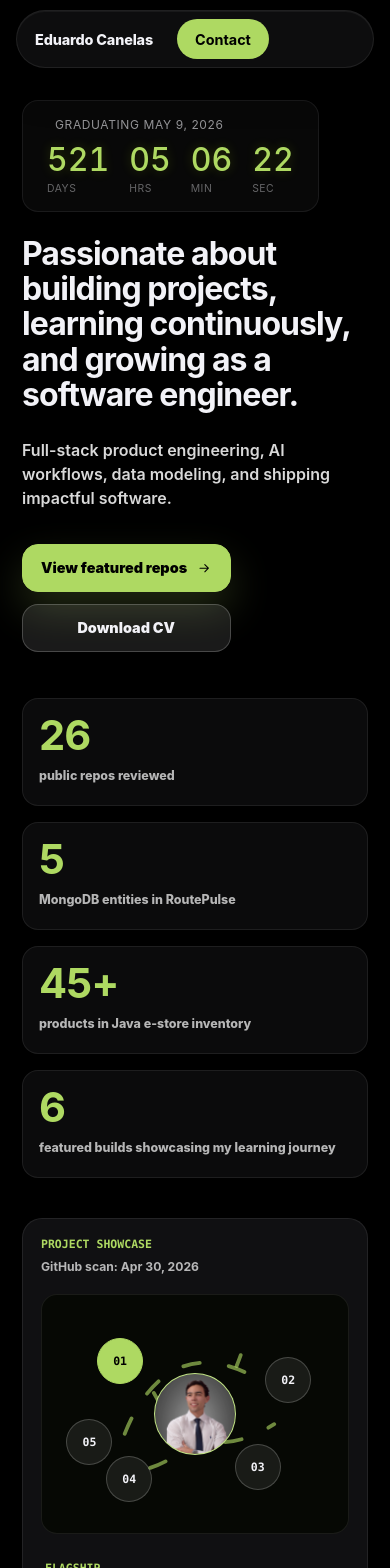
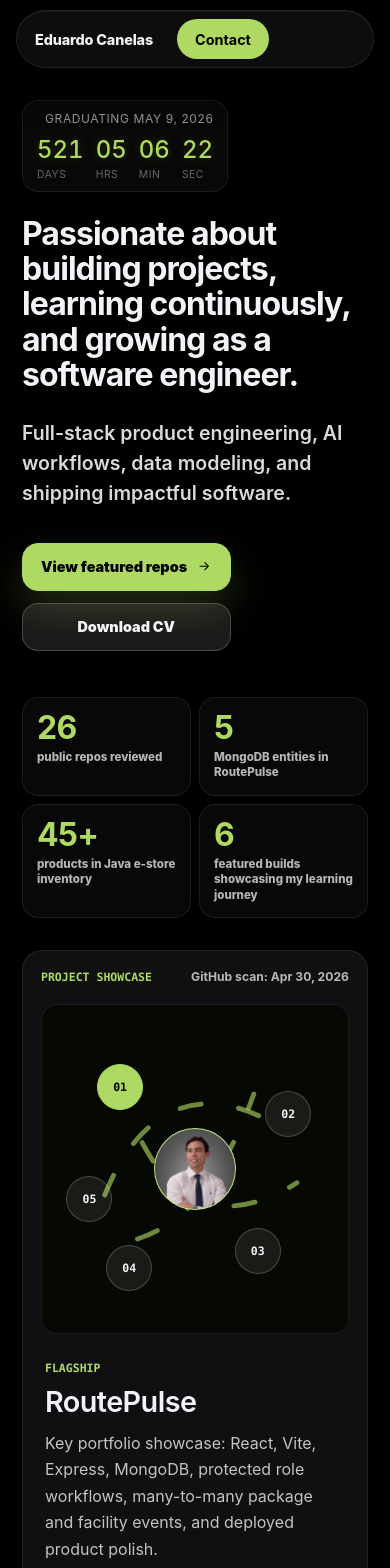
Before and after one commit to eduardo-canelas/portfolio-app, a React (Create React App) app: page / in a window 390 px wide. Shown: the top 1568 px of the page. Built offline with nearby package versions, Linux system fonts and the light colour scheme.

Commit message:
Mobile UI

```diff
--- a/src/App.css
+++ b/src/App.css
@@ -12,6 +12,9 @@
   --accent-ink: #000000;
   --radius: 16px;
   --shadow: 0 20px 40px rgba(0, 0, 0, 0.4);
+  --glass-bg: rgba(255, 255, 255, 0.03);
+  --glass-border: rgba(255, 255, 255, 0.08);
+  --glass-blur: blur(24px) saturate(180%);
 }
 
 * {
@@ -259,12 +262,12 @@ svg {
   display: inline-flex;
   flex-direction: column;
   gap: 12px;
-  background: rgba(242, 242, 247, 0.03);
-  border: 1px solid rgba(242, 242, 247, 0.08);
-  padding: 16px 24px;
+  background: var(--glass-bg);
+  border: 1px solid var(--glass-border);
+  padding: 14px 20px;
   border-radius: 16px;
-  backdrop-filter: blur(16px);
-  -webkit-backdrop-filter: blur(16px);
+  backdrop-filter: var(--glass-blur);
+  -webkit-backdrop-filter: var(--glass-blur);
   margin-bottom: 24px;
   transition: transform 0.3s cubic-bezier(0.16, 1, 0.3, 1), border-color 0.3s ease, box-shadow 0.3s ease;
   cursor: default;
@@ -413,14 +416,14 @@ svg {
 }
 
 .proof-grid div {
-  min-height: 108px;
-  padding: 16px;
+  min-height: auto;
+  padding: 14px;
   min-width: 0;
-  border: 0.5px solid var(--line-dark);
+  border: 1px solid var(--glass-border);
   border-radius: var(--radius);
-  background: rgba(28, 28, 30, 0.4);
-  -webkit-backdrop-filter: blur(12px) saturate(180%);
-  backdrop-filter: blur(12px) saturate(180%);
+  background: var(--glass-bg);
+  backdrop-filter: var(--glass-blur);
+  -webkit-backdrop-filter: var(--glass-blur);
 }
 
 .proof-grid strong {
@@ -1090,111 +1093,70 @@ svg {
 
   .hero-section {
     grid-template-columns: 1fr;
-    gap: 40px;
+    gap: 32px;
     padding-top: 100px;
     padding-bottom: 60px;
   }
 
-  .hero-identity {
-    min-height: auto;
+  .graduation-countdown {
+    padding: 10px 14px;
+    align-self: flex-start;
   }
 
-  .hero-photo {
-    min-height: 320px;
+  .countdown-timer {
+    gap: 12px;
+  }
+
+  .time-val {
+    font-size: 1.5rem;
   }
 
   .hero-copy h1 {
-    font-size: 2.2rem;
+    font-size: 2.1rem;
     line-height: 1.1;
   }
 
-  .hero-summary {
-    font-size: 1rem;
-    line-height: 1.5;
-  }
-
   .proof-grid {
-    grid-template-columns: 1fr;
-    gap: 16px;
-  }
-
-  .project-console {
-    max-width: 100%;
-    min-height: auto;
-    overflow: hidden;
-  }
-
-  .console-head {
-    align-items: flex-start;
-    flex-direction: column;
+    grid-template-columns: 1fr 1fr;
     gap: 8px;
   }
 
-  .console-head strong {
-    text-align: left;
+  .proof-grid strong {
+    font-size: 2rem;
   }
 
-  .radar-stage {
-    height: 240px;
+  .proof-grid span {
+    margin-top: 6px;
+    font-size: 0.72rem;
   }
 
   .section-band,
   .contact-band {
     padding-right: 20px;
     padding-left: 20px;
-    padding-top: 80px;
-    padding-bottom: 80px;
-  }
-
-  .section-heading {
-    grid-template-columns: 1fr;
-    gap: 12px;
-    margin-bottom: 32px;
+    padding-top: 60px;
+    padding-bottom: 60px;
   }
 
   .section-heading h2,
   .contact-panel h2 {
-    font-size: 1.85rem;
-    line-height: 1.1;
-  }
-
-  .project-inspector h3,
-  .console-readout h2 {
-    font-size: 1.5rem;
-    line-height: 1.2;
+    font-size: 1.7rem;
   }
 
   .project-row {
-    grid-template-columns: 48px minmax(0, 1fr);
-    padding: 16px;
+    background: var(--glass-bg);
+    border: 1px solid var(--glass-border);
+    border-radius: 12px;
+    margin-bottom: 8px;
   }
 
-  .project-row small {
-    grid-column: 2;
-  }
-
-  .project-inspector {
-    min-height: auto;
-    padding: 24px;
-  }
-
-  .repo-strip,
-  .contact-meta {
-    grid-template-columns: 1fr;
-    gap: 20px;
-  }
-
-  .timeline-item {
-    padding: 24px;
-  }
-
-  .stack-matrix {
-    grid-template-columns: 1fr;
-    gap: 32px;
-  }
-
-  .stack-group:nth-child(2) {
-    grid-row: auto;
+  .timeline-item,
+  .stack-group {
+    background: var(--glass-bg);
+    border: 1px solid var(--glass-border);
+    backdrop-filter: var(--glass-blur);
+    -webkit-backdrop-filter: var(--glass-blur);
+    border-radius: 16px;
   }
 }
 
```
